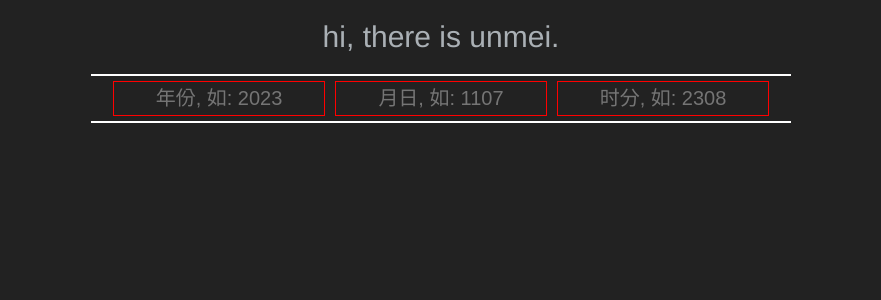
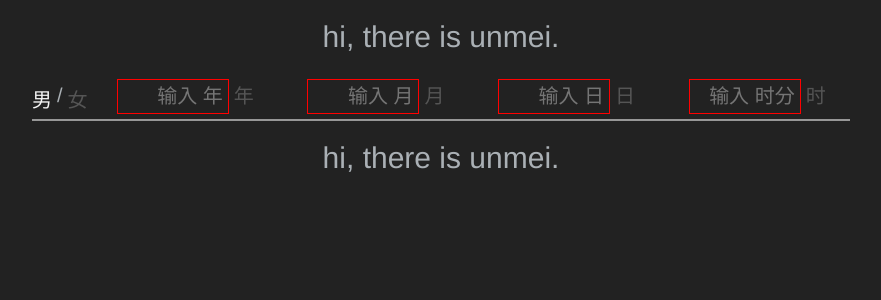
Before and after one commit to cwj0417/unmei, a Vue app: page / in a window 1280 px wide. Shown: the top 300 px of the page, without its empty margins (199-1080 px from the left). Built offline with nearby package versions, Linux system fonts and the light colour scheme.

Commit message:
feat: ui

```diff
--- a/src/App.vue
+++ b/src/App.vue
@@ -15,6 +15,11 @@ export default defineComponent({
 </script>
 
 <style>
+
+input::-webkit-outer-spin-button, input::-webkit-inner-spin-button {
+  -webkit-appearance: none;
+}
+
 #app {
   font-family: Avenir, Helvetica, Arial, sans-serif;
   -webkit-font-smoothing: antialiased;
@@ -36,16 +41,16 @@ input {
   border: none;
   font-size: 20px;
   background: transparent;
-  width: 200px;
+  width: 100px;
   color: #e0e4e8;
-  text-align: center;
+  text-align: right;
 }
 
 input:focus {
   outline: none;
 }
 
-td {
+.w-item {
   width: 200px;
 }
 
--- a/src/components/item.vue
+++ b/src/components/item.vue
@@ -1,74 +1,94 @@
 <template>
-    <div style="border: 2px solid white; border-left: none; border-right: none; width: 700px; margin: 15px auto">
-        <input :value="birthday.year" placeholder="年份, 如: 2023" autofocus @input="yearChange"
-            :style="{ border: valid(birthday.year) ? 'none' : '1px solid red' }" />
-        <input :value="birthday.monthday" placeholder="月日, 如: 1107" ref="input2Ref" @input="mdChange"
-            :style="{ border: valid(birthday.monthday) ? 'none' : '1px solid red' }" />
-        <input :value="birthday.hrminsec" placeholder="时分, 如: 2308" ref="input3Ref" @input="timeChange"
-            :style="{ border: valid(birthday.hrminsec) ? 'none' : '1px solid red' }" />
+    <div style="border-bottom: 2px solid #979797; width: 818px; margin: 15px auto; display: flex;">
+        <div style="float: left;display: flex;font-size: 20px; padding-top: 10px;" @click="changeGender">
+            <span :style="{ color: birthday.male ? '#f4f4f4' : '#555555' }">男</span>
+            <span style="margin: 0 5px;">/</span>
+            <span :style="{ color: !birthday.male ? '#f4f4f4' : '#555555' }">女</span>
+        </div>
+        <div class="w-item">
+            <input type="number" :value="birthday.year" placeholder="输入 年" autofocus @input="yearChange"
+                @focus="$event.target.select()" :style="{ border: valid(birthday.year, 4) ? 'none' : '1px solid red' }" />
+            <span style="color: #555; font-size: 20px;">年</span>
+        </div>
+        <div class="w-item">
+            <input type="number" :value="birthday.month" placeholder="输入 月" ref="input2Ref" @input="mChange"
+                @focus="$event.target.select()" :style="{ border: valid(birthday.month, 2) ? 'none' : '1px solid red' }" />
+            <span style="color: #555; font-size: 20px;">月</span>
+        </div>
+        <div class="w-item">
+            <input type="number" :value="birthday.day" placeholder="输入 日" ref="input3Ref" @input="dChange"
+                @focus="$event.target.select()" :style="{ border: valid(birthday.day, 2) ? 'none' : '1px solid red' }" />
+            <span style="color: #555; font-size: 20px;">日</span>
+        </div>
+        <div class="w-item">
+            <input type="number" :value="birthday.hrminsec" placeholder="输入 时分" ref="input4Ref" @input="timeChange"
+                @focus="$event.target.select()"
+                :style="{ border: valid(birthday.hrminsec, 4) ? 'none' : '1px solid red' }" />
+            <span style="color: #555; font-size: 20px;">时</span>
+        </div>
     </div>
     <div v-if="bazi">
         <div style="display: flex; justify-content: center;">
             <table>
                 <tr class="text-sm">
-                    <td>
+                    <td class="w-item">
                         {{ getSelfRelation(bazi[0][0]) }}
                     </td>
-                    <td>
+                    <td class="w-item">
                         {{ getSelfRelation(bazi[1][0]) }}
                     </td>
-                    <td>
+                    <td class="w-item">
                         {{ getSelfRelation(bazi[2][0]) }}
                     </td>
-                    <td>
+                    <td class="w-item">
                         {{ getSelfRelation(bazi[3][0]) }}
                     </td>
                 </tr>
                 <tr class="text-lg">
-                    <td>
+                    <td class="w-item">
                         <HeavenlyStemIcon :size="60" :src="bazi[0][0]" />
                     </td>
-                    <td>
+                    <td class="w-item">
                         <HeavenlyStemIcon :size="60" :src="bazi[1][0]" />
                     </td>
-                    <td>
+                    <td class="w-item">
                         <HeavenlyStemIcon :size="60" :src="bazi[2][0]" />
                     </td>
-                    <td>
+                    <td class="w-item">
                         <HeavenlyStemIcon :size="60" :src="bazi[3][0]" />
                     </td>
                 </tr>
                 <tr class="text-lg">
-                    <td>
+                    <td class="w-item">
                         <EarthlyBranchIcon :size="60" :showHs="false" :src="bazi[0][1]" />
                     </td>
-                    <td>
+                    <td class="w-item">
                         <EarthlyBranchIcon :size="60" :showHs="false" :src="bazi[1][1]" />
                     </td>
-                    <td>
+                    <td class="w-item">
                         <EarthlyBranchIcon :size="60" :showHs="false" :src="bazi[2][1]" />
                     </td>
-                    <td>
+                    <td class="w-item">
                         <EarthlyBranchIcon :size="60" :showHs="false" :src="bazi[3][1]" />
                     </td>
                 </tr>
                 <tr class="text-sm">
-                    <td>
+                    <td class="w-item">
                         <div v-for="hs of bazi[0][1].藏干">
                             <HeavenlyStemIcon :size="35" :src="hs" /> {{ getSelfRelation(hs) }}
                         </div>
                     </td>
-                    <td>
+                    <td class="w-item">
                         <div v-for="hs of bazi[1][1].藏干">
                             <HeavenlyStemIcon :size="35" :src="hs" /> {{ getSelfRelation(hs) }}
                         </div>
                     </td>
-                    <td>
+                    <td class="w-item">
                         <div v-for="hs of bazi[2][1].藏干">
                             <HeavenlyStemIcon :size="35" :src="hs" /> {{ getSelfRelation(hs) }}
                         </div>
                     </td>
-                    <td>
+                    <td class="w-item">
                         <div v-for="hs of bazi[3][1].藏干">
                             <HeavenlyStemIcon :size="35" :src="hs" /> {{ getSelfRelation(hs) }}
                         </div>
@@ -118,13 +138,16 @@ const props = defineProps(['order'])
 
 const input2Ref = ref(null)
 const input3Ref = ref(null)
+const input4Ref = ref(null)
 
 // vars
 
 const birthday = reactive({
     year: '',
-    monthday: '',
-    hrminsec: ''
+    month: '',
+    day: '',
+    hrminsec: '',
+    male: true
 })
 
 const bazi = ref(null)
@@ -133,31 +156,45 @@ const bazi = ref(null)
 
 const getSelfRelation = (target) => getRelation(bazi.value[2][0], target)
 
-let valid = (val) => val?.length === 4
+let valid = (val, length) => val?.length === length
 
 let yearChange = (e) => {
     birthday.year = e?.target.value;
-    if (valid(birthday.year)) {
+    if (valid(birthday.year, 4)) {
         input2Ref.value.focus();
+        check()
     }
 }
-let mdChange = (e) => {
-    birthday.monthday = e?.target.value;
-    if (valid(birthday.monthday)) {
+let mChange = (e) => {
+    birthday.month = e?.target.value;
+    if (valid(birthday.month, 2)) {
         input3Ref.value.focus();
+        check()
+    }
+}
+let dChange = (e) => {
+    birthday.day = e?.target.value;
+    if (valid(birthday.day, 2)) {
+        input4Ref.value.focus();
+        check()
     }
 }
 let timeChange = (e) => {
     birthday.hrminsec = e?.target.value;
-    if (valid(birthday.hrminsec)) {
+    if (valid(birthday.hrminsec, 4)) {
         check()
     }
 }
 
+let changeGender = () => {
+    birthday.male = !birthday.male
+    check()
+}
+
 let check = () => {
-    if (valid(birthday.year) && valid(birthday.monthday) && valid(birthday.hrminsec)) {
+    if (valid(birthday.year, 4) && valid(birthday.month, 2) && valid(birthday.day, 2) && valid(birthday.hrminsec, 4)) {
         localStorage.setItem('unmeicache' + props.order, Object.values(birthday).join(','))
-        bazi.value = getfourPillar(new Date(`${birthday.year} ${birthday.monthday.slice(0, 2)} ${birthday.monthday.slice(2, 4)} ${birthday.hrminsec.slice(0, 2)}:${birthday.hrminsec.slice(2, 4)}`))
+        bazi.value = getfourPillar(new Date(`${birthday.year} ${birthday.month} ${birthday.day} ${birthday.hrminsec.slice(0, 2)}:${birthday.hrminsec.slice(2, 4)}`))
     }
 }
 
@@ -166,8 +203,10 @@ onMounted(() => {
     if (cache) {
         const parsed = cache.split(',')
         birthday.year = parsed[0]
-        birthday.monthday = parsed[1]
-        birthday.hrminsec = parsed[2]
+        birthday.month = parsed[1]
+        birthday.day = parsed[2]
+        birthday.hrminsec = parsed[3]
+        birthday.male = parsed[4] === 'true'
         check()
     }
 })
--- a/src/components/main.vue
+++ b/src/components/main.vue
@@ -1,6 +1,7 @@
 <template>
   <div style="margin-bottom: 20px;" @click="add">hi, there is unmei.</div>
   <Item v-for="i in count" :order="i" :key="i"/>
+  <div style="margin-bottom: 20px; margin-top: 20px;" @click="add">hi, there is unmei.</div>
 </template>
 
 <script setup>
```
